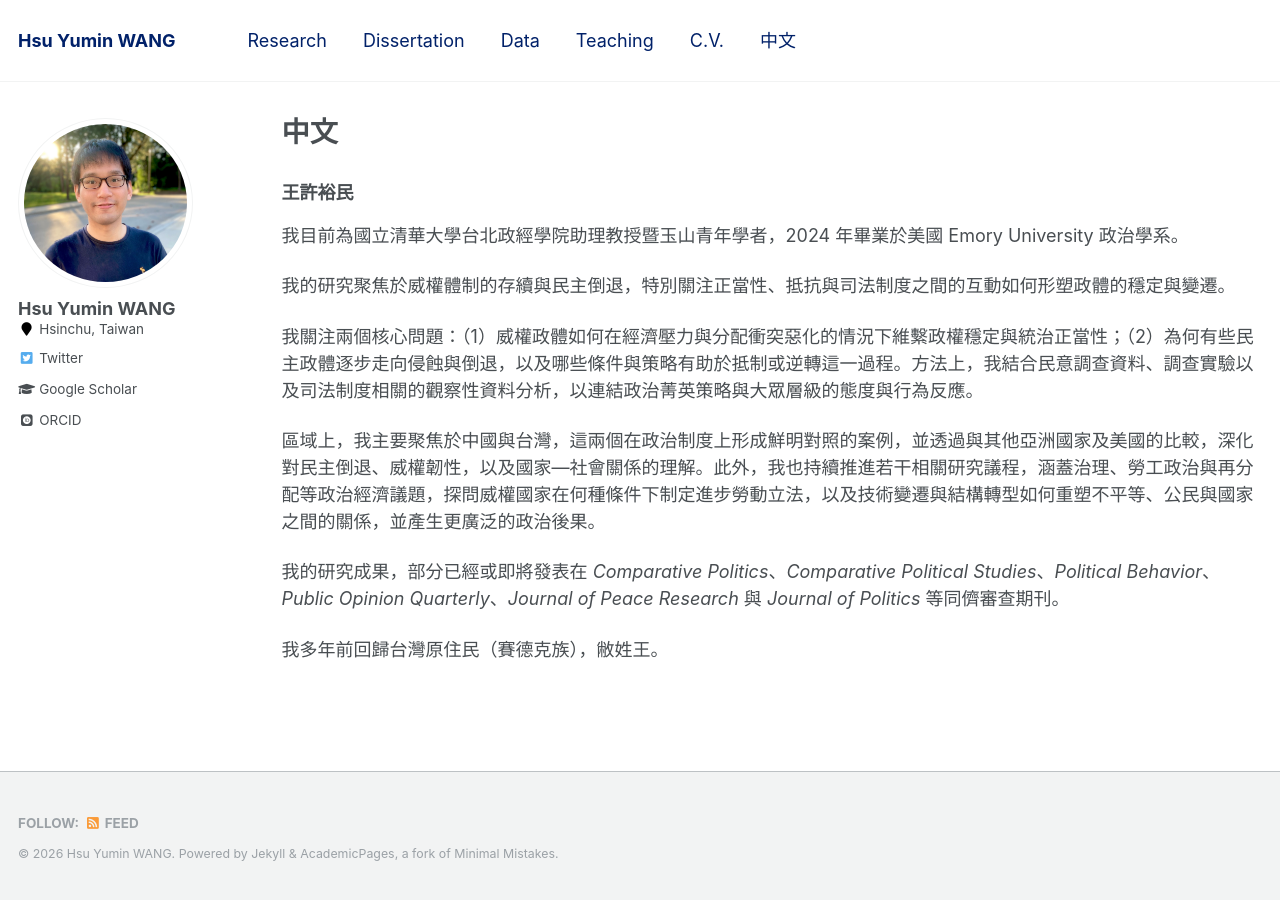
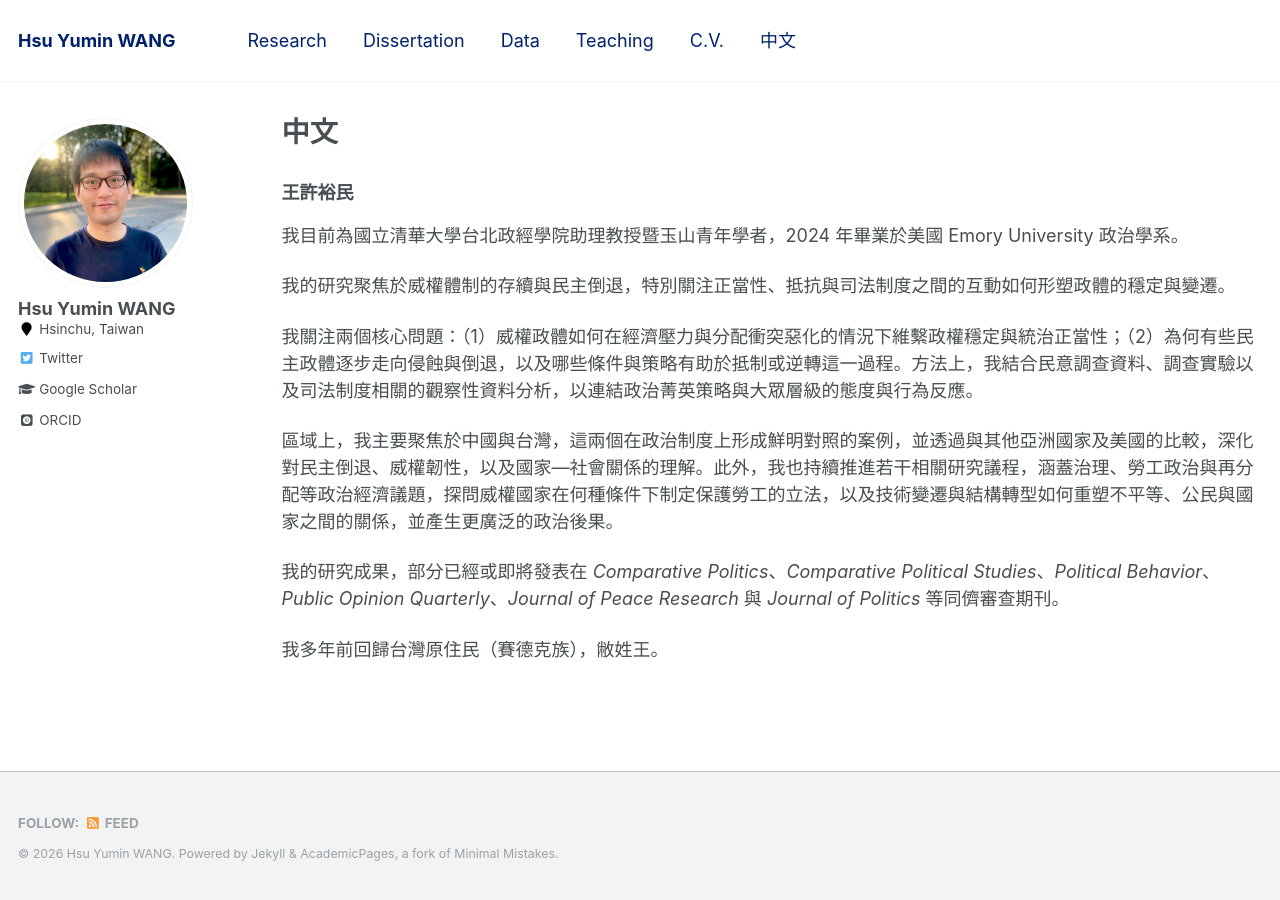
Before and after one commit to hsuyumin/hsuyumin.github.io, a Jekyll site: the page built from _pages/chinese.md, in a window 1280 px wide. Built offline with Jekyll 4.4.1, drawn with Linux system fonts in a browser that asks for light colours; some web fonts are replaced.

Commit message:
Update chinese.md

```diff
--- a/_pages/chinese.md
+++ b/_pages/chinese.md
@@ -15,7 +15,7 @@ redirect_from:
 
 我關注兩個核心問題：（1）威權政體如何在經濟壓力與分配衝突惡化的情況下維繫政權穩定與統治正當性；（2）為何有些民主政體逐步走向侵蝕與倒退，以及哪些條件與策略有助於抵制或逆轉這一過程。方法上，我結合民意調查資料、調查實驗以及司法制度相關的觀察性資料分析，以連結政治菁英策略與大眾層級的態度與行為反應。
 
-區域上，我主要聚焦於中國與台灣，這兩個在政治制度上形成鮮明對照的案例，並透過與其他亞洲國家及美國的比較，深化對民主倒退、威權韌性，以及國家—社會關係的理解。此外，我也持續推進若干相關研究議程，涵蓋治理、勞工政治與再分配等政治經濟議題，探問威權國家在何種條件下制定進步勞動立法，以及技術變遷與結構轉型如何重塑不平等、公民與國家之間的關係，並產生更廣泛的政治後果。
+區域上，我主要聚焦於中國與台灣，這兩個在政治制度上形成鮮明對照的案例，並透過與其他亞洲國家及美國的比較，深化對民主倒退、威權韌性，以及國家—社會關係的理解。此外，我也持續推進若干相關研究議程，涵蓋治理、勞工政治與再分配等政治經濟議題，探問威權國家在何種條件下制定保護勞工的立法，以及技術變遷與結構轉型如何重塑不平等、公民與國家之間的關係，並產生更廣泛的政治後果。
 
 我的研究成果，部分已經或即將發表在 _Comparative Politics_、_Comparative Political Studies_、_Political Behavior_、_Public Opinion Quarterly_、_Journal of Peace Research_ 與 _Journal of Politics_ 等同儕審查期刊。
 
```
